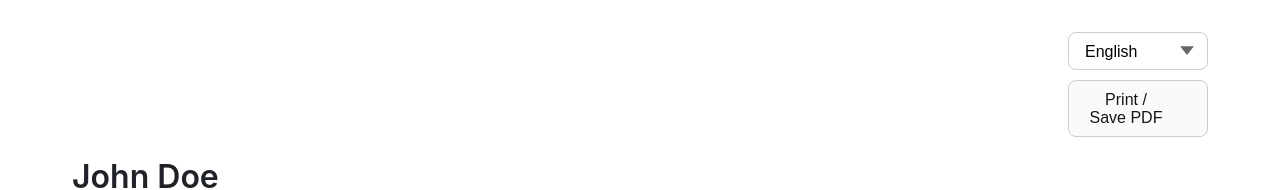
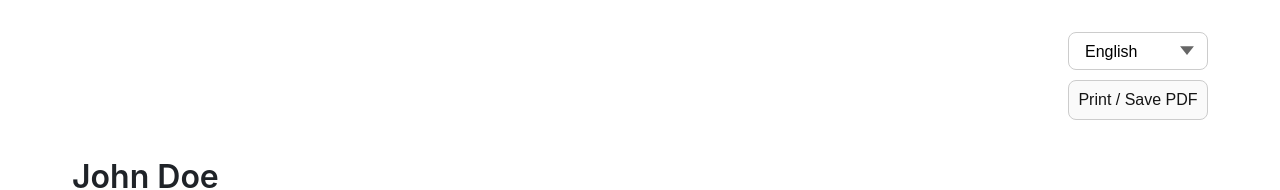
Before and after one commit to PrBart/markdown-cv-builder, a React (Vite) app: page / in a window 1280 px wide. Shown: the top 190 px of the page. Built offline with nearby package versions, Linux system fonts and the light colour scheme.

Commit message:
Style fix

```diff
--- a/src/index.css
+++ b/src/index.css
@@ -38,7 +38,6 @@ body {
   appearance: none;
   -webkit-appearance: none;
   -moz-appearance: none;
-  padding: 0.6em 2.5em 0.6em 1em;
   border: 1px solid #ccc;
   border-radius: 8px;
   cursor: pointer;
```
